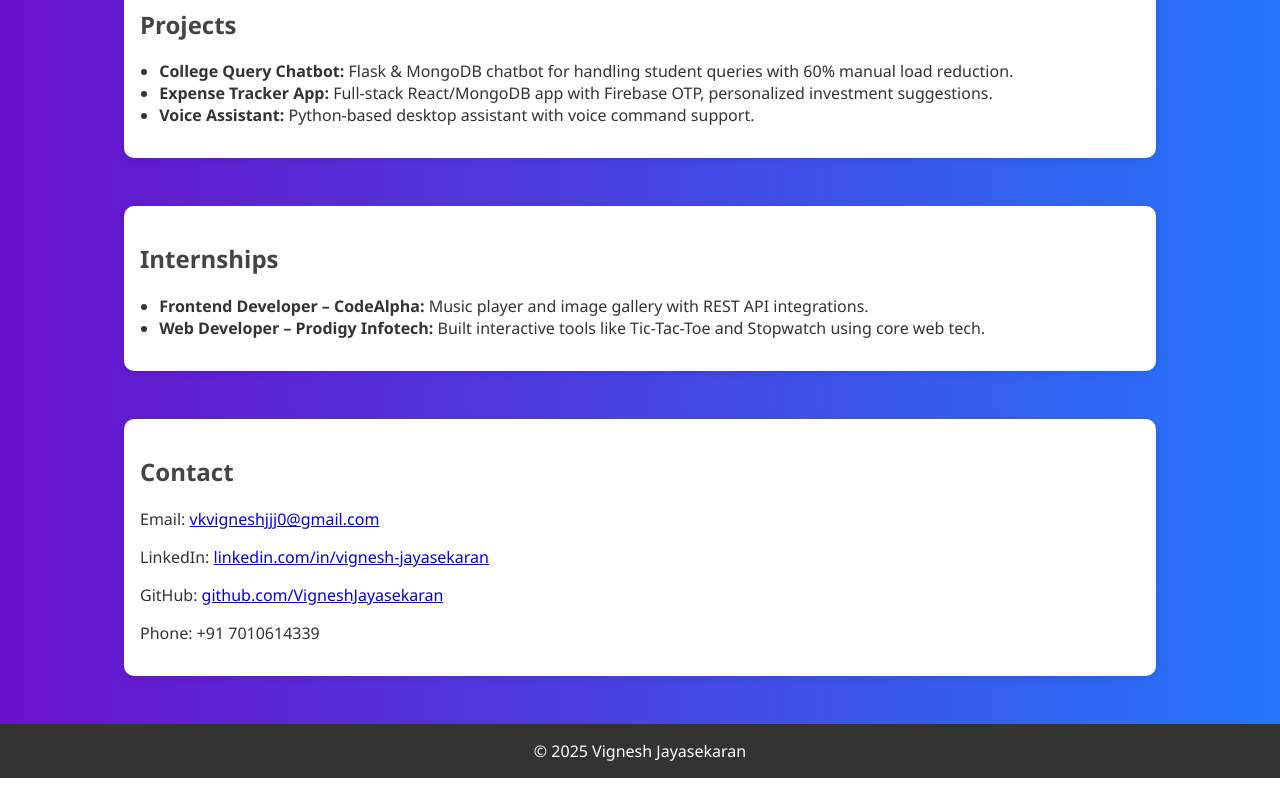
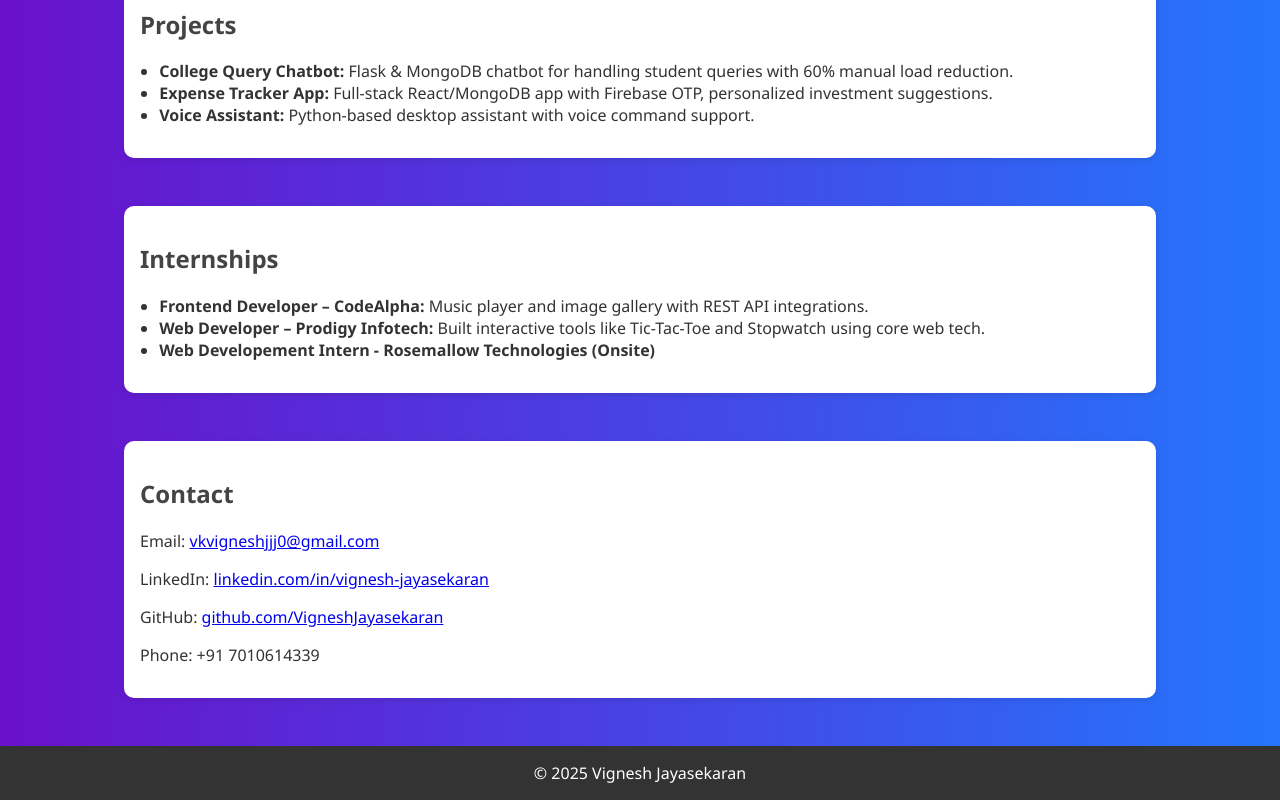
Before and after one commit to VigneshJayasekaran/Portfolio, a plain HTML site: page index.html in a window 1280 px wide. Shown: the part 681-1481 px from the top of the page. Before the commit the page ends 1459 px from the top, so only its background shows below. Drawn offline with Linux system fonts and the light colour scheme.

Commit message:
Update index.html

```diff
--- a/index.html
+++ b/index.html
@@ -50,6 +50,7 @@
   <ul>
     <li><strong>Frontend Developer – CodeAlpha:</strong> Music player and image gallery with REST API integrations.</li>
     <li><strong>Web Developer – Prodigy Infotech:</strong> Built interactive tools like Tic-Tac-Toe and Stopwatch using core web tech.</li>
+    <li><strong>Web Developement Intern - Rosemallow Technologies (Onsite)</strong></li>
   </ul>
 </section>
 
```
